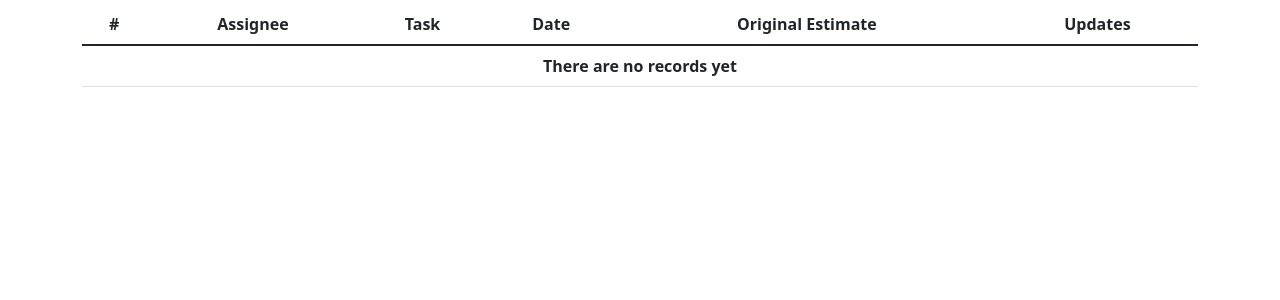
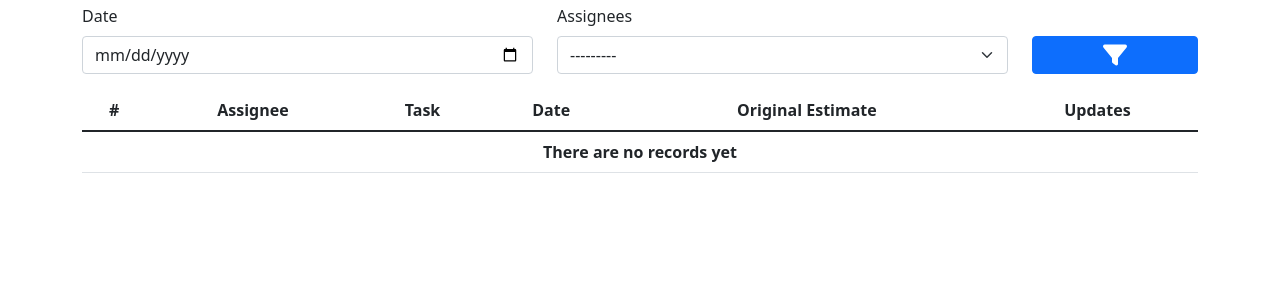
Before and after one commit to jeevu94/TaskRecords, a Django app: page /records in a window 1280 px wide. Shown: the part 56-356 px from the top of the page. Run offline with Django 3.2, Linux system fonts and the light colour scheme; the visitor is signed in with stand-in values (Sample User, id 1); data comes from the database, SQL or seed files in the repository; data that the repository does not hold is empty; parts of the project's set-up code (start-up, migrations or seed data) failed here and were passed over; some libraries are stand-ins or nearby versions.

Commit message:
Added Filter For Assignees And Date

```diff
--- a/taskupdates/templates/base.html
+++ b/taskupdates/templates/base.html
@@ -18,7 +18,11 @@
 
     <!-- This file stores project-specific CSS -->
     <link href="{% static 'css/project.css' %}" rel="stylesheet">
+    <link rel="stylesheet" href="https://cdnjs.cloudflare.com/ajax/libs/font-awesome/6.1.1/css/all.min.css" integrity="sha512-KfkfwYDsLkIlwQp6LFnl8zNdLGxu9YAA1QvwINks4PhcElQSvqcyVLLD9aMhXd13uQjoXtEKNosOWaZqXgel0g==" crossorigin="anonymous" referrerpolicy="no-referrer" />
+
     {% endblock %}
+
+
     <!-- Le javascript
     ================================================== -->
     {# Placed at the top of the document so pages load faster with defer #}
@@ -29,6 +33,7 @@
 
       <!-- place project specific Javascript in this file -->
       <script defer src="{% static 'js/project.js' %}"></script>
+      <script src="https://cdnjs.cloudflare.com/ajax/libs/font-awesome/6.1.1/js/all.min.js" integrity="sha512-6PM0qYu5KExuNcKt5bURAoT6KCThUmHRewN3zUFNaoI6Di7XJPTMoT6K0nsagZKk2OB4L7E3q1uQKHNHd4stIQ==" crossorigin="anonymous" referrerpolicy="no-referrer"></script>
 
     {% endblock javascript %}
 
--- a/taskupdates/templates/pages/records.html
+++ b/taskupdates/templates/pages/records.html
@@ -2,7 +2,26 @@
 
 {% block content %}
 
+{% load crispy_forms_tags %}
 
+<form method="POST">
+  {% csrf_token %}
+  <div class="row">
+    <div class="col-md-5">
+      {{ form.date|as_crispy_field }}
+    </div>
+    <div class="col-md-5">
+      {{ form.assignees|as_crispy_field }}
+    </div>
+    <div class="col-md-2">
+      <button type="submit" class="btn btn-primary btn-block col-12" style="margin-top: 32px;">
+        <i class="fa fa-filter fa-xl" aria-hidden="true"></i>
+       </button>
+    </div>
+  </div>
+
+
+</form>
 
 <table class="table text-center">
   <thead>
@@ -36,4 +55,5 @@
   </tbody>
 </table>
 
+
 {% endblock content %}
--- a/taskupdates/update/forms.py
+++ b/taskupdates/update/forms.py
@@ -2,6 +2,14 @@ from django import forms
 from django.forms.widgets import Textarea
 
 from taskupdates.update.models import TaskUpdate
+from taskupdates.users.models import User
+
+
+class TaskFilterForm(forms.Form):
+    assignees = forms.ModelChoiceField(queryset=User.objects.all(), required=False)
+    date = forms.DateField(
+        widget=forms.TextInput(attrs={"type": "date"}), required=False
+    )
 
 
 class TaskUpdatesForm(forms.ModelForm):
--- a/taskupdates/update/models.py
+++ b/taskupdates/update/models.py
@@ -1,4 +1,5 @@
 from django.db import models
+from django.urls import reverse
 from django.utils.translation import ugettext_lazy as _
 
 # Create your models here.
@@ -22,3 +23,6 @@ class TaskUpdate(BaseModel):
         db_table = "update"
         verbose_name = _("Update")
         verbose_name_plural = _("Updates")
+
+    def get_absolute_url(self):
+        return reverse("update:records")
--- a/taskupdates/update/views.py
+++ b/taskupdates/update/views.py
@@ -2,7 +2,7 @@ from django.contrib import messages
 from django.shortcuts import redirect, render
 from django.views import View
 
-from taskupdates.update.forms import TaskUpdatesForm
+from taskupdates.update.forms import TaskFilterForm, TaskUpdatesForm
 from taskupdates.update.models import TaskUpdate
 from taskupdates.users.models import User
 
@@ -11,8 +11,26 @@ class RecordsView(View):
     template_name = "pages/records.html"
 
     def get(self, request, *args, **kwargs):
+        form = TaskFilterForm()
         records = TaskUpdate.objects.order_by("-created_at")
-        return render(request, self.template_name, {"records": records})
+        return render(request, self.template_name, {"records": records, "form": form})
+
+    def post(self, request, *args, **kwargs):
+        form = TaskFilterForm(request.POST)
+        records = TaskUpdate.objects.order_by("-created_at")
+        if form.is_valid():
+            assignees = form.cleaned_data.get("assignees")
+            date = form.cleaned_data.get("date")
+            if assignees and date:
+                records = TaskUpdate.objects.filter(
+                    assignee_id=form.changed_data["assignees"].id, date=date
+                )
+            elif assignees:
+                records = TaskUpdate.objects.filter(assignee_id=assignees.id)
+            elif date:
+                records = TaskUpdate.objects.filter(date=date)
+        context = {"records": records, "form": form}
+        return render(request, self.template_name, context)
 
 
 class TaskUpdateView(View):
```
